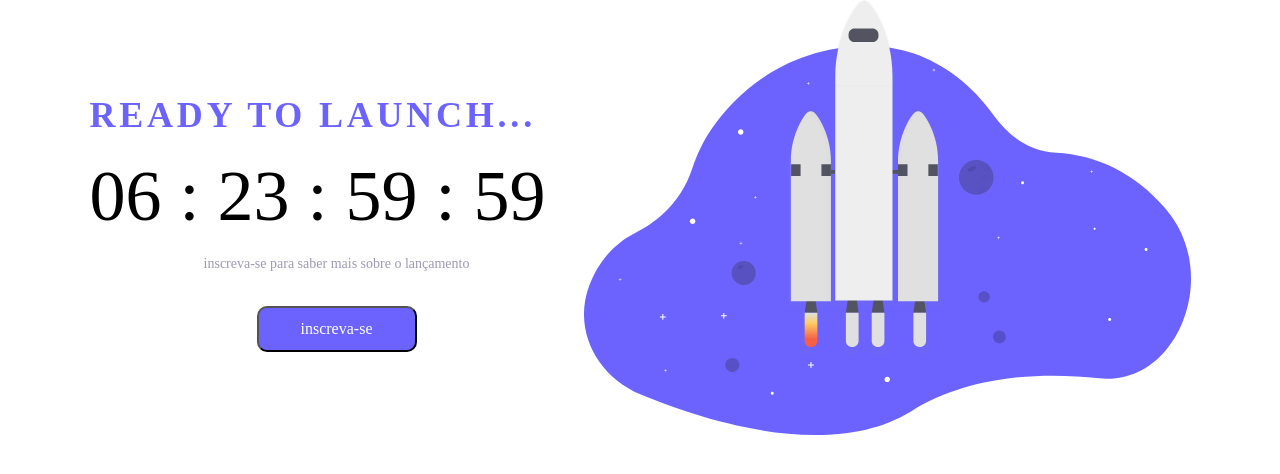
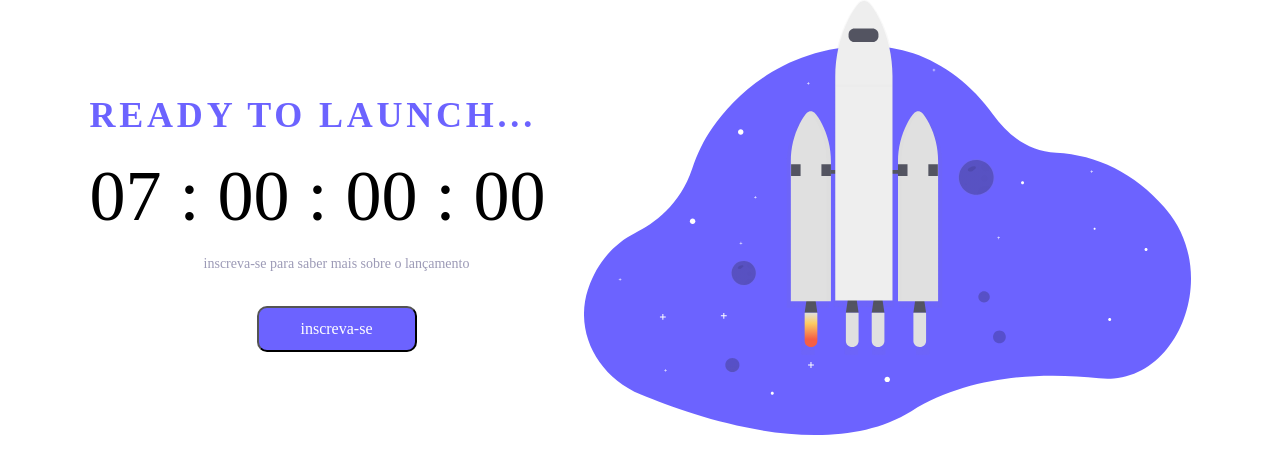
Before and after one commit to alissonmds00/Countdown, a plain HTML site: page index.html in a window 1280 px wide. Drawn offline with Linux system fonts and the light colour scheme.

Commit message:
feat: adicionada a base javascript

```diff
--- a/index.html
+++ b/index.html
@@ -12,10 +12,10 @@
         <div id="contagem">
             <h2 id="titulo">READY TO LAUNCH...</h2>
             <p class="cont">
-                <span id="dia" class="cont">06</span> :
-                <span id="hora" class="cont">23</span> :
-                <span id="mins" class="cont">59</span> :
-                <span id="segs" class="cont">59</span>
+                <span id="dia" class="cont">07</span> :
+                <span id="hora" class="cont">00</span> :
+                <span id="mins" class="cont">00</span> :
+                <span id="segs" class="cont">00</span>
             </p>
             <h3 id="frase">inscreva-se para saber mais sobre o lançamento</h3>
             <input type="button" value="inscreva-se" id="button">
--- a/script.js
+++ b/script.js
@@ -0,0 +1,9 @@
+let segs = document.getElementById('segs')
+let mins = document.getElementById('mins')
+let hora = document.getElementById('hora')
+let dias = document.getElementById('dia')
+
+
+while (hora > 0 && mins > 0) {
+
+}
```
